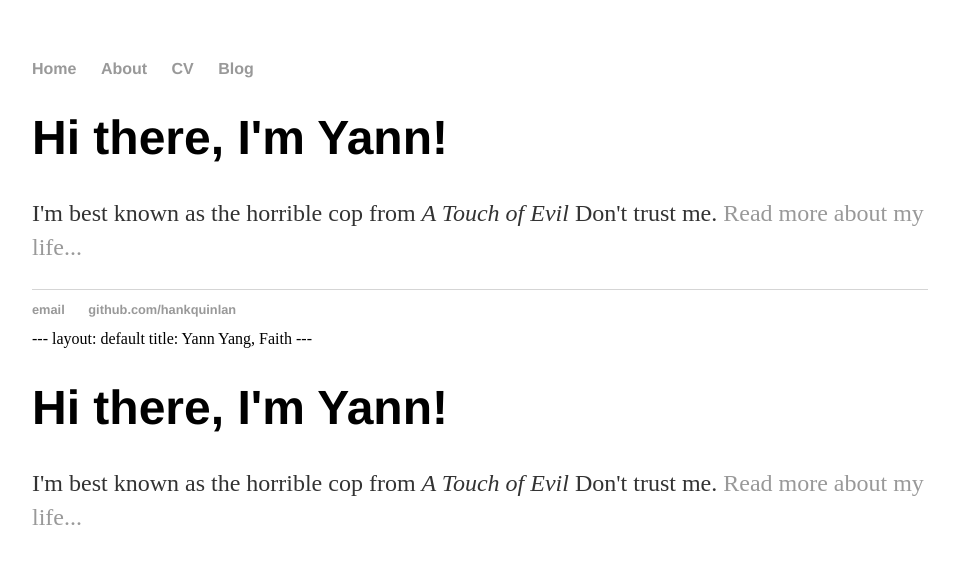
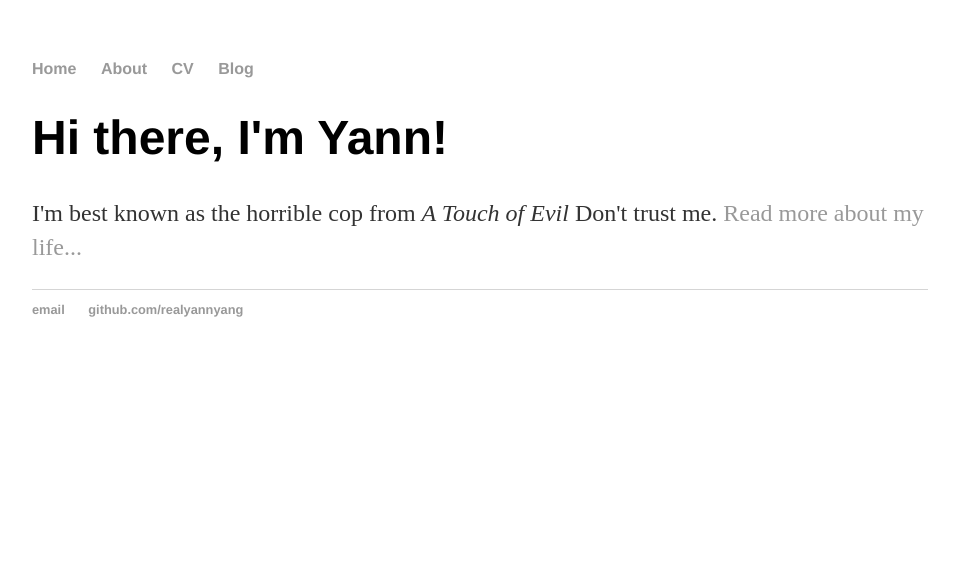
Before and after one commit to realyannyang/realyannyang.github.io, a Jekyll site: the page built from index.html, in a window 1280 px wide. Shown: the top 564 px of the page, without its empty margins (160-1115 px from the left). Built offline with Jekyll 4.4.1, drawn with Linux system fonts in a browser that asks for light colours.

Commit message:
Update index.html

```diff
--- a/index.html
+++ b/index.html
@@ -1,33 +1,3 @@
-<!DOCTYPE html>
-<html>
-	<head>
-		<title>Yann Yang, Faith</title>
-		<!-- link to main stylesheet -->
-		<link rel="stylesheet" type="text/css" href="/css/main.css">
-	</head>
-	<body>
-		<nav>
-    		<ul>
-        		<li><a href="/">Home</a></li>
-	        	<li><a href="/about">About</a></li>
-        		<li><a href="/cv">CV</a></li>
-        		<li><a href="/blog">Blog</a></li>
-    		</ul>
-		</nav>
-		<div class="container">
-    		<div class="blurb">
-        		<h1>Hi there, I'm Yann!</h1>
-				<p>I'm best known as the horrible cop from <em>A Touch of Evil</em> Don't trust me. <a href="/about">Read more about my life...</a></p>
-    		</div><!-- /.blurb -->
-		</div><!-- /.container -->
-		<footer>
-    		<ul>
-        		<li><a href="mailto:yannyang@yahoo.com">email</a></li>
-        		<li><a href="https://github.com/realyannyang">github.com/hankquinlan</a></li>
-			</ul>
-		</footer>
-	</body>
-</html>
 ---
 layout: default
 title: Yann Yang, Faith
```
